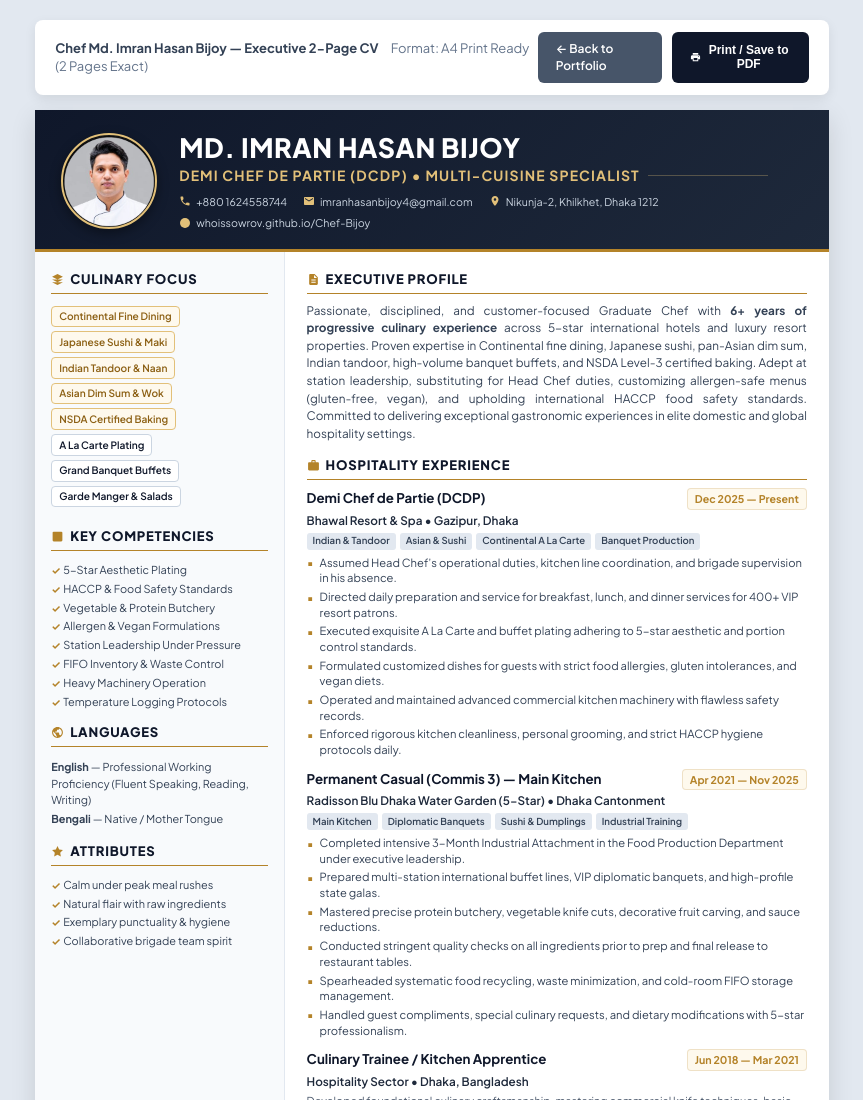
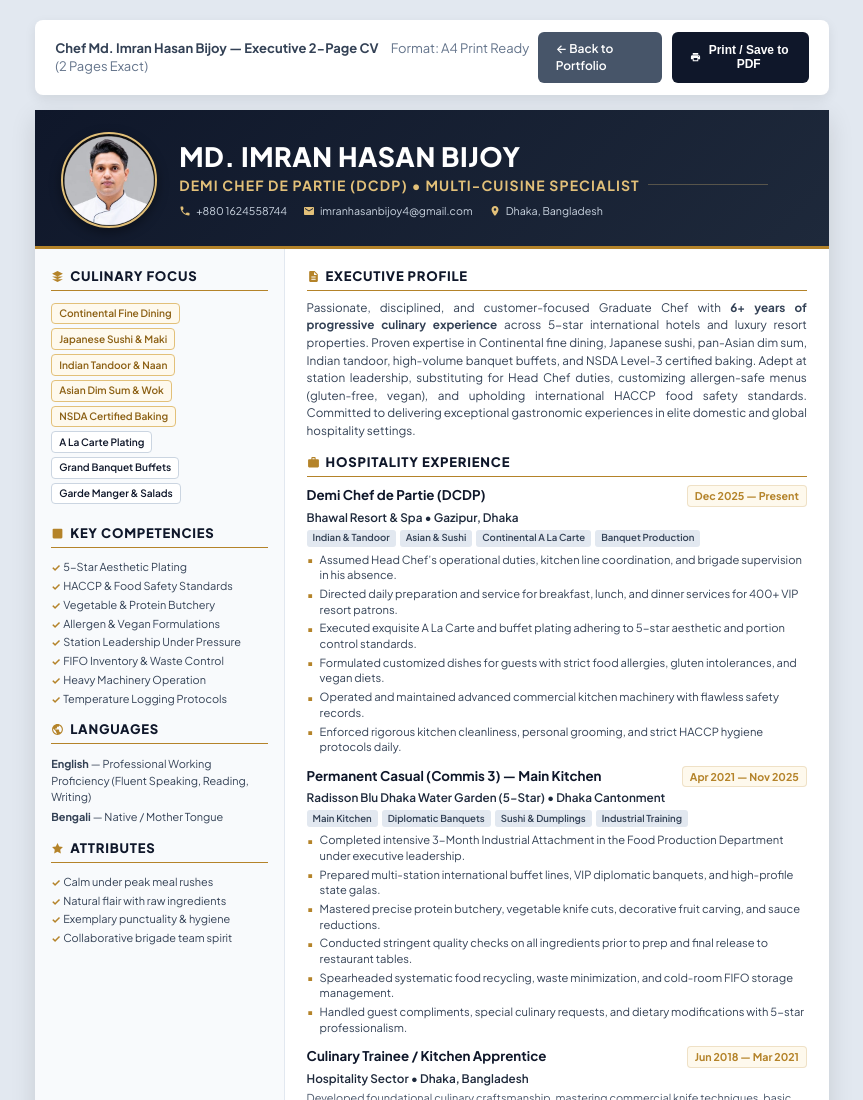
Before and after one commit to whoissowrov/Chef-Bijoy, a website: page cv.html in a window 1280 px wide. Shown: the top 1100 px of the page, without its empty margins (208-1071 px from the left). Drawn offline with Linux system fonts and the light colour scheme; a web font is replaced by a local one.

Commit message:
fix: update header location to Dhaka, Bangladesh and remove github link

```diff
--- a/cv.html
+++ b/cv.html
@@ -636,11 +636,7 @@
           </span>
           <span class="contact-item">
             <svg viewBox="0 0 24 24"><path d="M12 2C8.13 2 5 5.13 5 9c0 5.25 7 13 7 13s7-7.75 7-13c0-3.87-3.13-7-7-7zm0 9.5c-1.38 0-2.5-1.12-2.5-2.5s1.12-2.5 2.5-2.5 2.5 1.12 2.5 2.5-1.12 2.5-2.5 2.5z"/></svg>
-            Nikunja-2, Khilkhet, Dhaka 1212
-          </span>
-          <span class="contact-item">
-            <svg viewBox="0 0 24 24"><circle cx="12" cy="12" r="10"/><path d="M12 2a15.3 15.3 0 0 1 4 10 15.3 15.3 0 0 1-4 10 15.3 15.3 0 0 1-4-10 15.3 15.3 0 0 1 4-10z"/></svg>
-            whoissowrov.github.io/Chef-Bijoy
+            Dhaka, Bangladesh
           </span>
         </div>
       </div>
```
Also changed, not shown: 1 other file.
